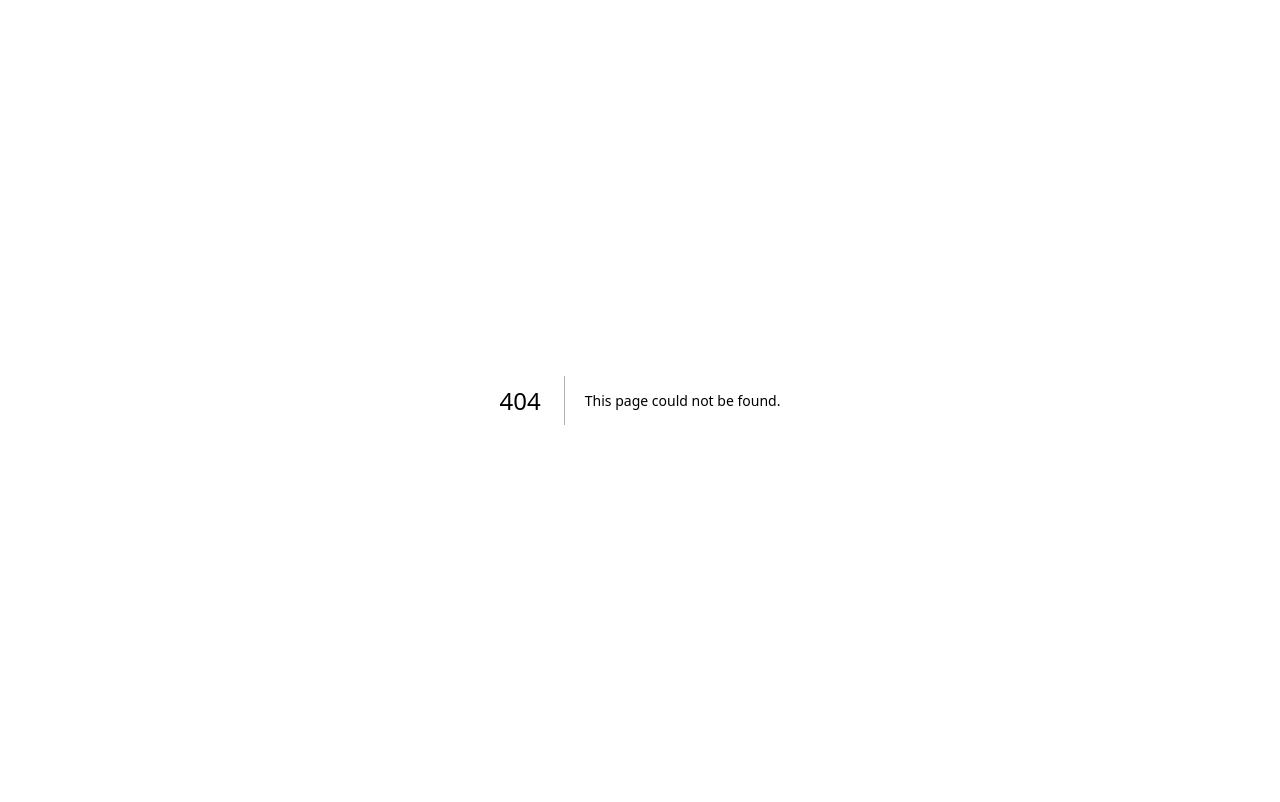
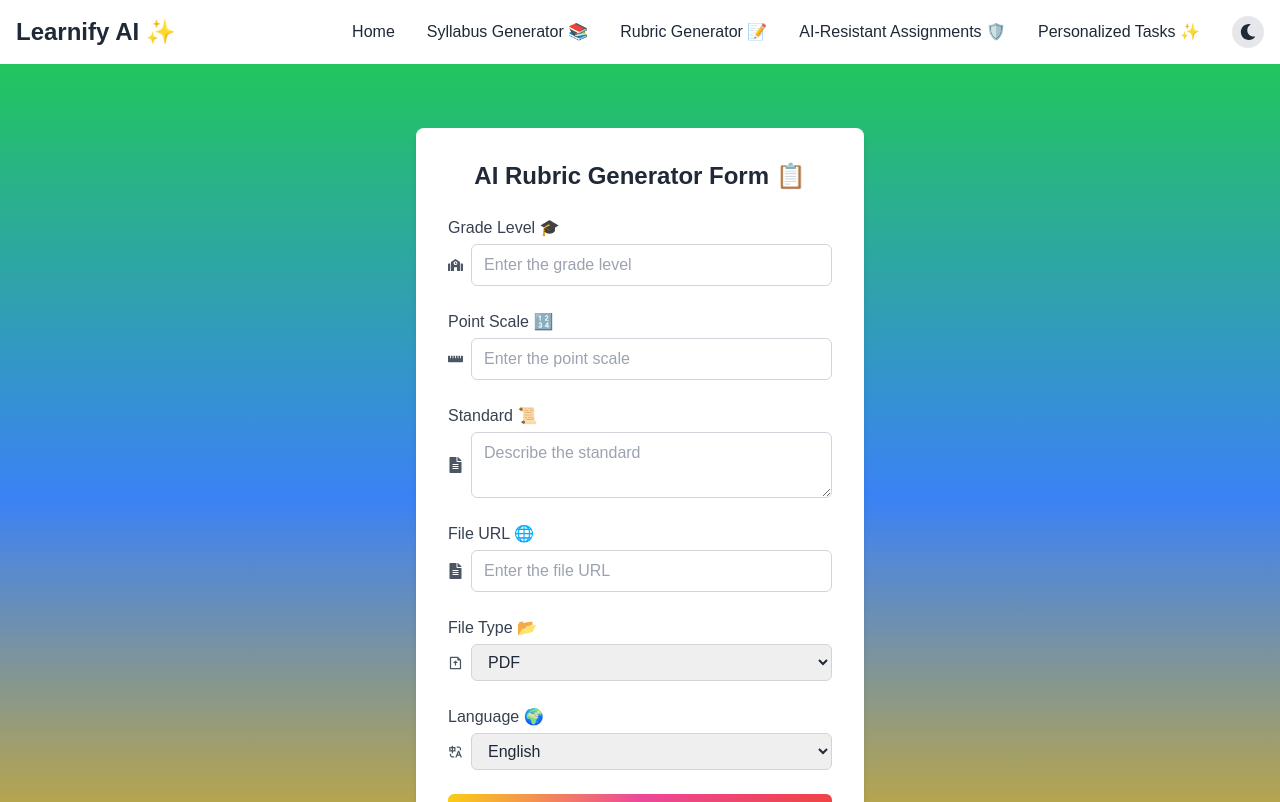
Before and after one commit to AaronSosaRamos/learnify-ai-frontend, a Next.js app: page /rubric-generator in a window 1280 px wide. Before the commit this address had no page. Shown: the top 802 px of the page. Built offline with nearby package versions, Linux system fonts and the light colour scheme.

Commit message:
feature/ai-rubric-generator

```diff
--- /dev/null
+++ b/app/rubric-generator/page.tsx
@@ -0,0 +1,12 @@
+"use client"
+
+import AIRubricGeneratorForm from "@/components/ai_rubric_generator/AIRubricGenerator";
+import Layout from "@/components/Layout";
+
+export default function PersonalizedTasks() {
+  return (
+    <Layout>
+      <AIRubricGeneratorForm />
+    </Layout>
+  );
+}
--- /dev/null
+++ b/components/ai_rubric_generator/AIRubricGenerator.tsx
@@ -0,0 +1,178 @@
+import React, { useState } from "react";
+import { useForm } from "react-hook-form";
+import { z } from "zod";
+import { zodResolver } from "@hookform/resolvers/zod";
+import { toast, ToastContainer } from "react-toastify";
+import "react-toastify/dist/ReactToastify.css";
+import { FaSchool, FaFileAlt, FaRulerHorizontal } from "react-icons/fa";
+import { RiFileUploadLine, RiTranslate } from "react-icons/ri";
+import Spinner from "../Spinner";
+
+const formSchema = z.object({
+  grade_level: z.string().min(1, { message: "Grade level is required 🎓" }),
+  point_scale: z.string().min(1, { message: "Point scale is required 🔢" }),
+  standard: z.string().min(1, { message: "Standard is required 📜" }),
+  file_url: z.string().url({ message: "Must be a valid URL 🌐" }),
+  file_type: z.enum(
+    [
+      "pdf", "csv", "txt", "md", "url", "pptx", "docx", "xls", "xlsx", "xml", "gdoc", "gsheet", "gslide", "gpdf", "img", "youtube_url"
+    ],
+    { message: "Please select a valid file type 📂" }
+  ),
+  lang: z.enum(["en", "es", "fr", "de", "it", "zh", "jp"], { message: "Please select a valid language 🌍" }),
+});
+
+type FormData = z.infer<typeof formSchema>;
+
+const AIRubricGeneratorForm = () => {
+  const { register, handleSubmit, formState: { errors }, reset } = useForm<FormData>({
+    resolver: zodResolver(formSchema),
+  });
+
+  const [loading, setLoading] = useState(false);
+
+  const onSubmit = async (data: FormData) => {
+    toast.success("Form submitted successfully! 🎉", {
+      position: "top-center",
+      autoClose: 3000,
+      hideProgressBar: false,
+    });
+
+    setLoading(true);
+
+    setTimeout(() => {
+      console.log(data);
+      setLoading(false);
+      reset();
+    }, 2000);
+  };
+
+  return (
+    <div className="min-h-screen flex flex-col justify-center items-center py-16 bg-gradient-to-b from-green-500 via-blue-500 to-yellow-500 dark:from-gray-900 dark:via-gray-800 dark:to-gray-700 transition-all duration-300">
+      <form
+        onSubmit={handleSubmit(onSubmit)}
+        className="w-full max-w-md p-8 bg-white dark:bg-gray-900 shadow-md rounded-lg space-y-6 animate__animated animate__fadeInUp transition-all duration-300"
+      >
+        <h1 className="text-2xl font-bold text-center text-gray-800 dark:text-white">
+          AI Rubric Generator Form 📋
+        </h1>
+
+        <div>
+          <label className="block mb-1 text-gray-700 dark:text-gray-300">Grade Level 🎓</label>
+          <div className="flex items-center">
+            <FaSchool className="mr-2 text-gray-600 dark:text-gray-400" />
+            <input
+              {...register("grade_level")}
+              className="w-full px-3 py-2 border border-gray-300 dark:border-gray-700 dark:bg-gray-800 text-gray-800 dark:text-white rounded-md transition-all duration-300"
+              placeholder="Enter the grade level"
+            />
+          </div>
+          {errors.grade_level && <span className="text-red-500 text-sm">{errors.grade_level.message}</span>}
+        </div>
+
+        <div>
+          <label className="block mb-1 text-gray-700 dark:text-gray-300">Point Scale 🔢</label>
+          <div className="flex items-center">
+            <FaRulerHorizontal className="mr-2 text-gray-600 dark:text-gray-400" />
+            <input
+              type="text"
+              {...register("point_scale")}
+              className="w-full px-3 py-2 border border-gray-300 dark:border-gray-700 dark:bg-gray-800 text-gray-800 dark:text-white rounded-md transition-all duration-300"
+              placeholder="Enter the point scale"
+            />
+          </div>
+          {errors.point_scale && <span className="text-red-500 text-sm">{errors.point_scale.message}</span>}
+        </div>
+
+        <div>
+          <label className="block mb-1 text-gray-700 dark:text-gray-300">Standard 📜</label>
+          <div className="flex items-center">
+            <FaFileAlt className="mr-2 text-gray-600 dark:text-gray-400" />
+            <textarea
+              {...register("standard")}
+              className="w-full px-3 py-2 border border-gray-300 dark:border-gray-700 dark:bg-gray-800 text-gray-800 dark:text-white rounded-md transition-all duration-300"
+              placeholder="Describe the standard"
+            />
+          </div>
+          {errors.standard && <span className="text-red-500 text-sm">{errors.standard.message}</span>}
+        </div>
+
+        <div>
+          <label className="block mb-1 text-gray-700 dark:text-gray-300">File URL 🌐</label>
+          <div className="flex items-center">
+            <FaFileAlt className="mr-2 text-gray-600 dark:text-gray-400" />
+            <input
+              {...register("file_url")}
+              className="w-full px-3 py-2 border border-gray-300 dark:border-gray-700 dark:bg-gray-800 text-gray-800 dark:text-white rounded-md transition-all duration-300"
+              placeholder="Enter the file URL"
+            />
+          </div>
+          {errors.file_url && <span className="text-red-500 text-sm">{errors.file_url.message}</span>}
+        </div>
+
+        <div>
+          <label className="block mb-1 text-gray-700 dark:text-gray-300">File Type 📂</label>
+          <div className="flex items-center">
+            <RiFileUploadLine className="mr-2 text-gray-600 dark:text-gray-400" />
+            <select
+              {...register("file_type")}
+              className="w-full px-3 py-2 border border-gray-300 dark:border-gray-700 dark:bg-gray-800 text-gray-800 dark:text-white rounded-md transition-all duration-300"
+            >
+              <option value="pdf">PDF</option>
+              <option value="csv">CSV</option>
+              <option value="txt">TXT</option>
+              <option value="md">Markdown</option>
+              <option value="url">URL</option>
+              <option value="pptx">PPTX</option>
+              <option value="docx">DOCX</option>
+              <option value="xls">XLS</option>
+              <option value="xlsx">XLSX</option>
+              <option value="xml">XML</option>
+              <option value="gdoc">Google Doc</option>
+              <option value="gsheet">Google Sheet</option>
+              <option value="gslide">Google Slide</option>
+              <option value="gpdf">Google PDF</option>
+              <option value="img">Image</option>
+              <option value="youtube_url">YouTube URL</option>
+            </select>
+          </div>
+          {errors.file_type && <span className="text-red-500 text-sm">{errors.file_type.message}</span>}
+        </div>
+
+        <div>
+          <label className="block mb-1 text-gray-700 dark:text-gray-300">Language 🌍</label>
+          <div className="flex items-center">
+            <RiTranslate className="mr-2 text-gray-600 dark:text-gray-400" />
+            <select
+              {...register("lang")}
+              className="w-full px-3 py-2 border border-gray-300 dark:border-gray-700 dark:bg-gray-800 text-gray-800 dark:text-white rounded-md transition-all duration-300"
+            >
+              <option value="en">English</option>
+              <option value="es">Spanish</option>
+              <option value="fr">French</option>
+              <option value="de">German</option>
+              <option value="it">Italian</option>
+              <option value="zh">Chinese</option>
+              <option value="jp">Japanese</option>
+            </select>
+          </div>
+          {errors.lang && <span className="text-red-500 text-sm">{errors.lang.message}</span>}
+        </div>
+
+        <button
+          type="submit"
+          disabled={loading}
+          className={`w-full py-2 px-4 ${loading ? 'bg-gray-400' : 'bg-gradient-to-r from-yellow-400 via-pink-500 to-red-500'} text-white rounded-md hover:from-yellow-500 hover:via-pink-600 hover:to-red-600 dark:bg-gradient-to-r dark:from-gray-600 dark:via-gray-500 dark:to-gray-400 transition-all duration-300`}
+        >
+          {loading ? "Submitting..." : "Submit 🚀"}
+        </button>
+      </form>
+
+      <ToastContainer />
+
+      {loading && <Spinner />}
+    </div>
+  );
+};
+
+export default AIRubricGeneratorForm;
```
